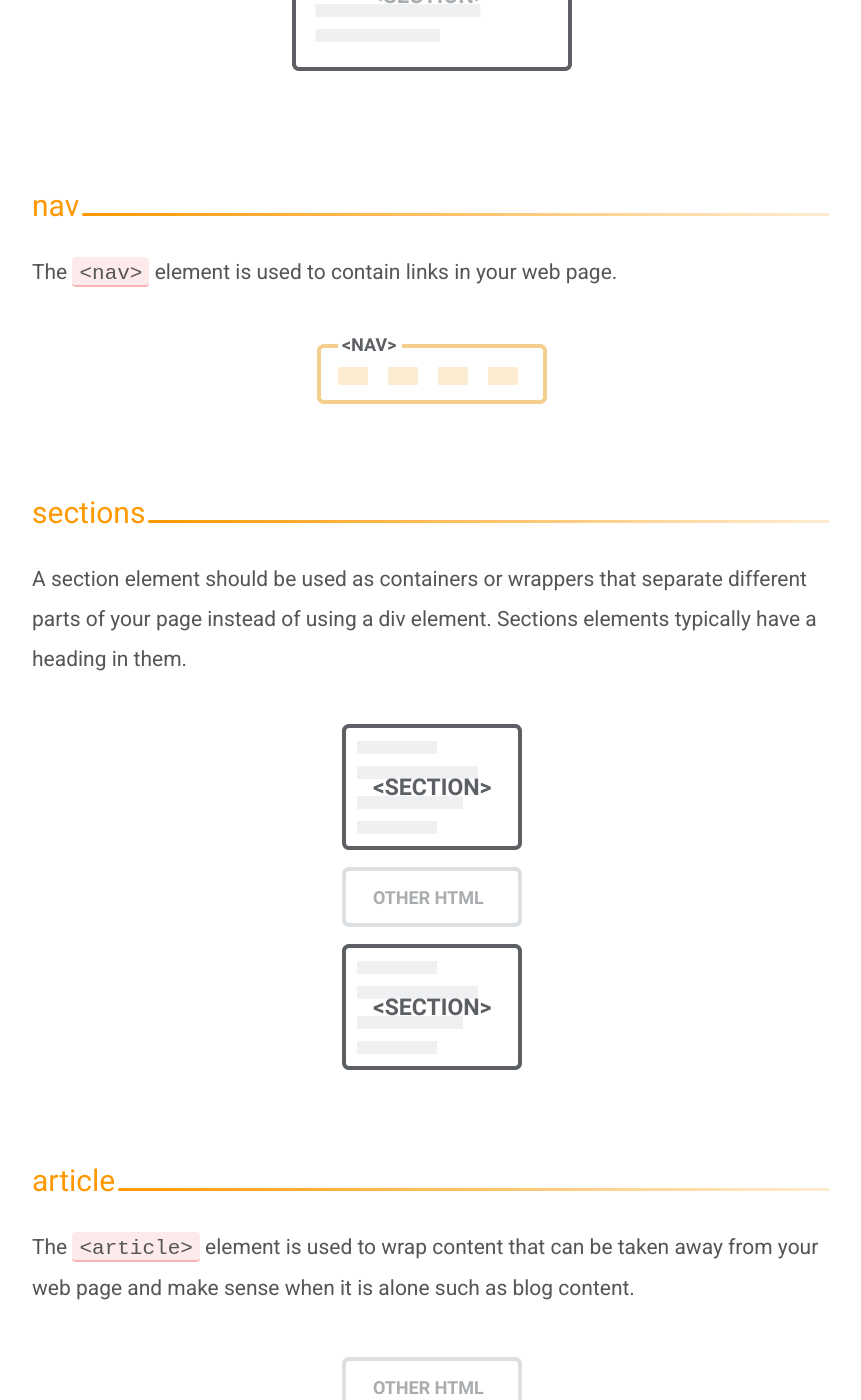
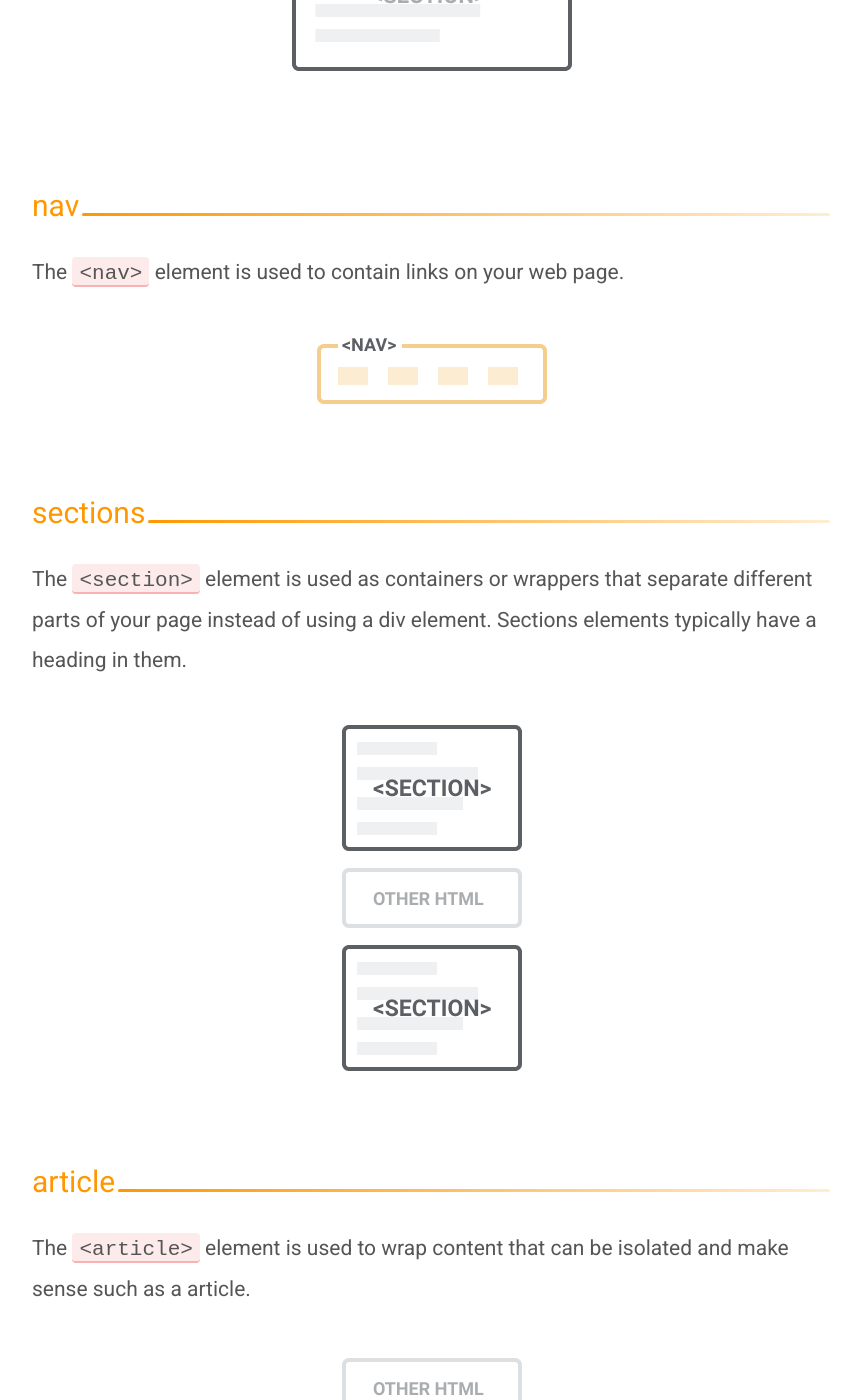
Before and after one commit to codinglead/codinglead.github.io, a Jekyll site: the page built from _posts/2019-09-02-semantic-html.md, in a window 1280 px wide and 1400 px high, scrolled down 1053 px. Shown: the whole window, without its empty margins (208-1069 px from the left). Built offline with Jekyll 4.4.1, drawn with Linux system fonts in a browser that asks for light colours; comment, search, counter and statistics services are not loaded; some of the changed text lies outside the part shown.

Commit message:
update wording of semantic html blog

```diff
--- a/_posts/2019-09-02-semantic-html.md
+++ b/_posts/2019-09-02-semantic-html.md
@@ -25,7 +25,7 @@ The <code class="highlight__code"><header></code> element is used to introduce c
 
 ## nav
 
-The <code class="highlight__code"><nav></code> element is used to contain links in your web page.
+The <code class="highlight__code"><nav></code> element is used to contain links on your web page.
 
 <div class="center">
   <img src="{{ site.baseurl }}/images/semantic-html-container/nav-example.png" alt="nav example" title="nav example">
@@ -34,7 +34,7 @@ The <code class="highlight__code"><nav></code> element is used to contain links
 
 ## sections
 
-A section element should be used as containers or wrappers that separate different parts of your page instead of using a div element. Sections elements typically have a heading in them.
+The <code class="highlight__code"><section></code> element is used as containers or wrappers that separate different parts of your page instead of using a div element. Sections elements typically have a heading in them.
 
 
 <div class="center">
@@ -43,7 +43,7 @@ A section element should be used as containers or wrappers that separate differe
 
 ## article
 
-The <code class="highlight__code"><article></code> element is used to wrap content that can be taken away from your web page and make sense when it is alone such as blog content.
+The <code class="highlight__code"><article></code> element is used to wrap content that can be isolated and make sense such as a article.
 
 <div class="center">
   <img src="{{ site.baseurl }}/images/semantic-html-container/article-example.png" alt="article example" title="article example">
@@ -60,7 +60,7 @@ The <code class="highlight__code"><footer></code> element is used at the end of
 
 ## div for layout
 
-Semantic HTML tags should be used whenever you can. It is ok to use <code class="highlight__code"><div></code> tag for layout purposes. If the semantic HTML tag doesn't make sense just use a div.
+Semantic HTML tags should be used whenever you can. It is ok to use <code class="highlight__code"><div></code> tag for layout purposes. If you are unsure about using a semantic HTML tag, use a div.
 
 An example of using a <code class="highlight__code"><div></code> over semantic elements is when you are centering content by using the <code class="highlight__code">margin: auto</code> technique.
 
```
